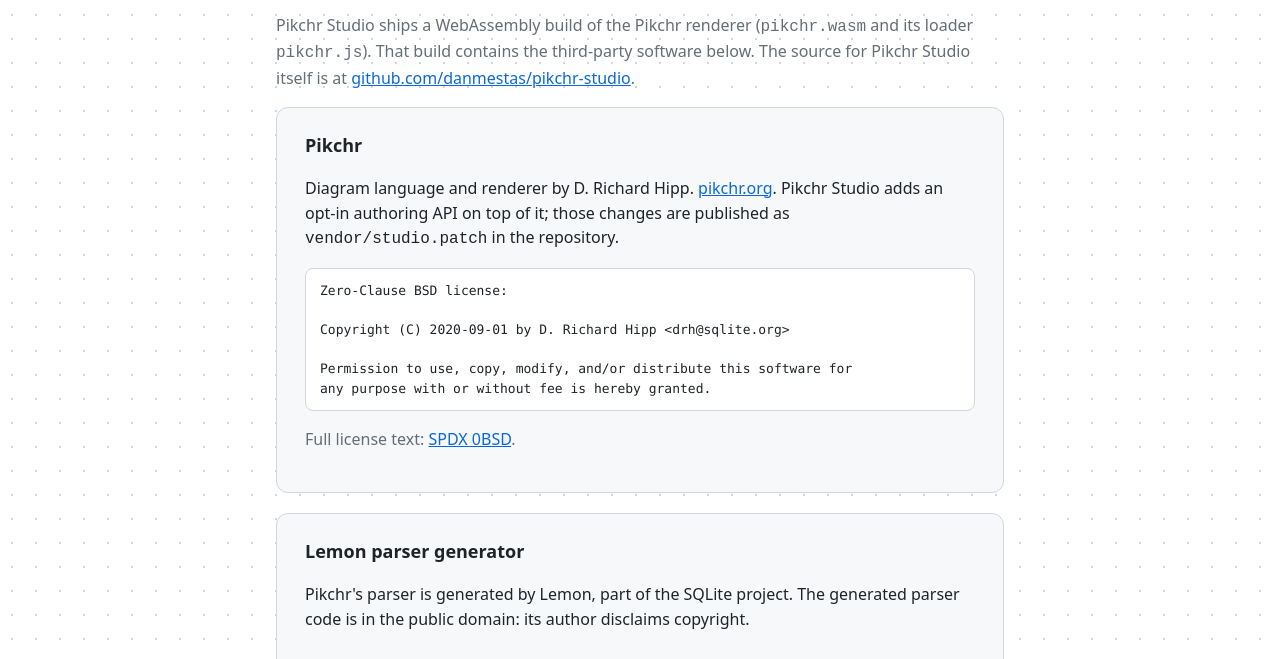
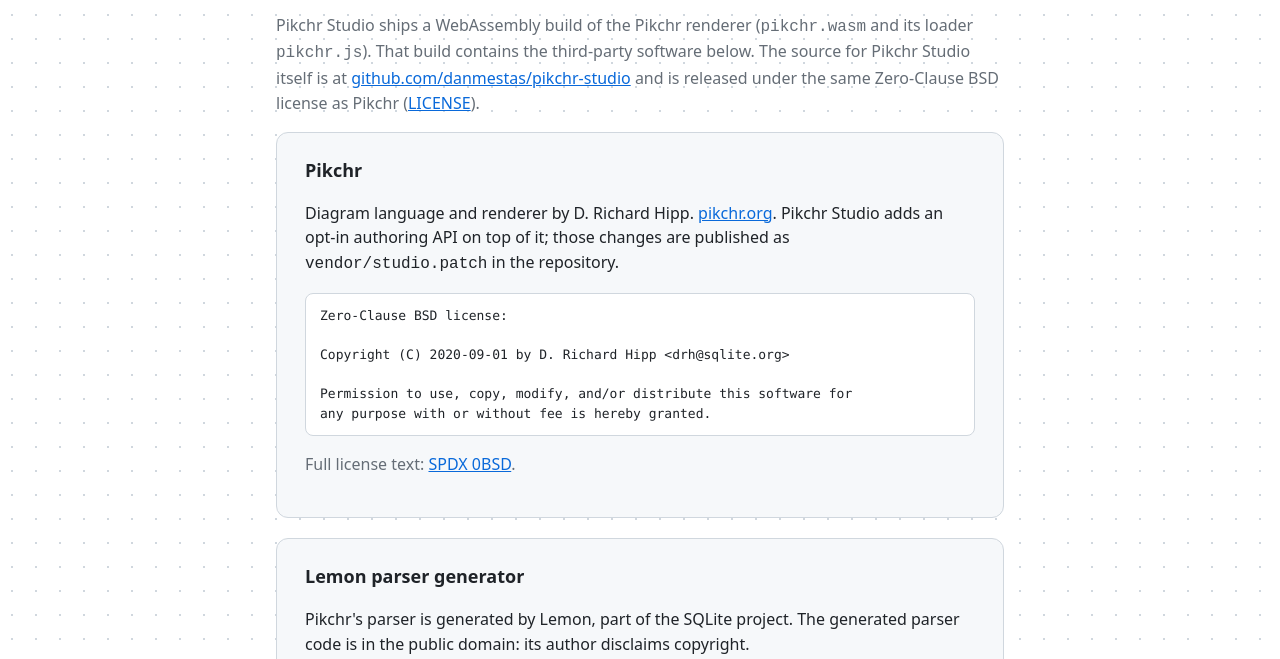
Before and after one commit to danmestas/pikchr-studio, a website: page public/licenses.html in a window 1280 px wide. Shown: the part 141-800 px from the top of the page. Drawn offline with Linux system fonts and the light colour scheme.

Commit message:
License under 0BSD, matching Pikchr (#2)

```diff
--- a/package.json
+++ b/package.json
@@ -1,6 +1,7 @@
 {
   "name": "pikchr-studio",
   "private": true,
+  "license": "0BSD",
   "type": "module",
   "scripts": {
     "build": "sh build.sh",
--- a/public/licenses.html
+++ b/public/licenses.html
@@ -15,7 +15,7 @@
 <main class="page">
   <a class="brand" href="/"><img src="/favicon.svg" alt="">Pikchr Studio</a>
   <h1>Licenses</h1>
-  <p class="muted">Pikchr Studio ships a WebAssembly build of the Pikchr renderer (<code>pikchr.wasm</code> and its loader <code>pikchr.js</code>). That build contains the third-party software below. The source for Pikchr Studio itself is at <a href="https://github.com/danmestas/pikchr-studio">github.com/danmestas/pikchr-studio</a>.</p>
+  <p class="muted">Pikchr Studio ships a WebAssembly build of the Pikchr renderer (<code>pikchr.wasm</code> and its loader <code>pikchr.js</code>). That build contains the third-party software below. The source for Pikchr Studio itself is at <a href="https://github.com/danmestas/pikchr-studio">github.com/danmestas/pikchr-studio</a> and is released under the same Zero-Clause BSD license as Pikchr (<a href="https://github.com/danmestas/pikchr-studio/blob/main/LICENSE">LICENSE</a>).</p>
 
   <section class="card">
     <h2>Pikchr</h2>
```
Also changed, not shown: README.md, 1 other file.
